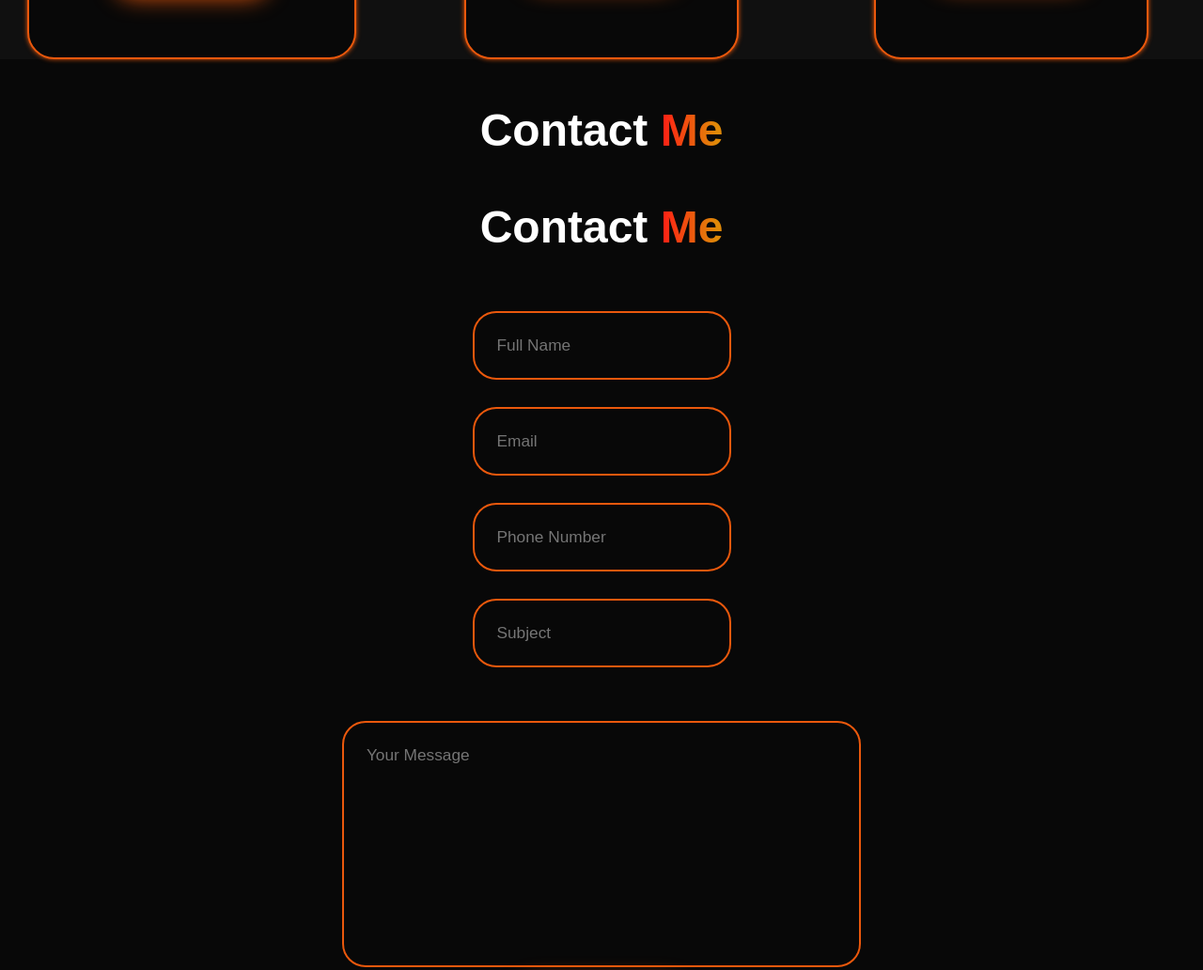
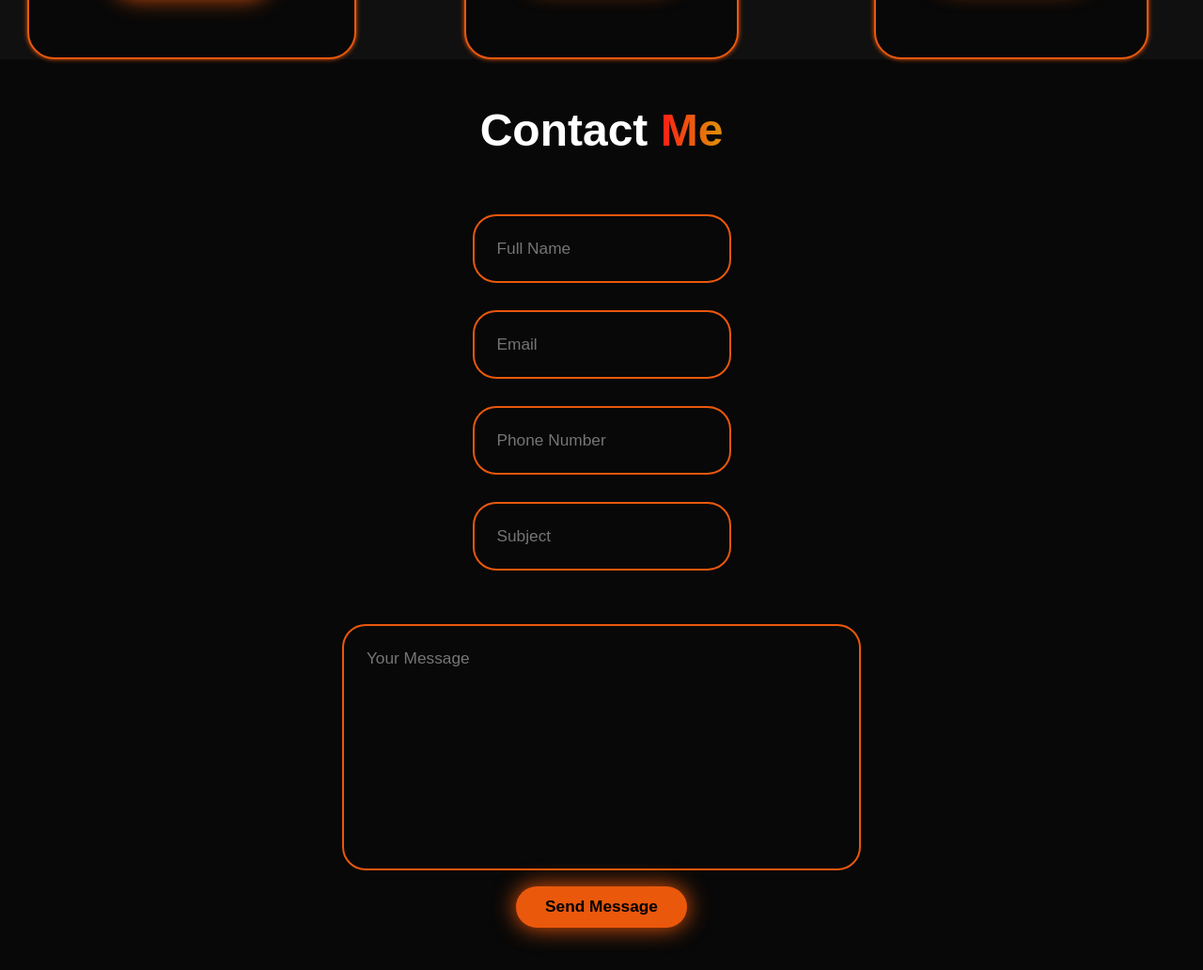
Before and after one commit to SamratGhimire01/Portfolio-Website, a plain HTML site: page index.html in a window 1280 px wide. Shown: the part 4406-5438 px from the top of the page at 94% size. Drawn offline with nearby package versions, Linux system fonts and the light colour scheme.

Commit message:
Update index.html

```diff
--- a/index.html
+++ b/index.html
@@ -155,8 +155,7 @@
     </div>
   </div>
 </section>
-<section class="contact" id="contact">
-  <h2 class="heading">Contact <span>Me</span></h2>
+
 
   <section class="contact" id="contact">
     <h2 class="heading">Contact <span>Me</span></h2>
```
